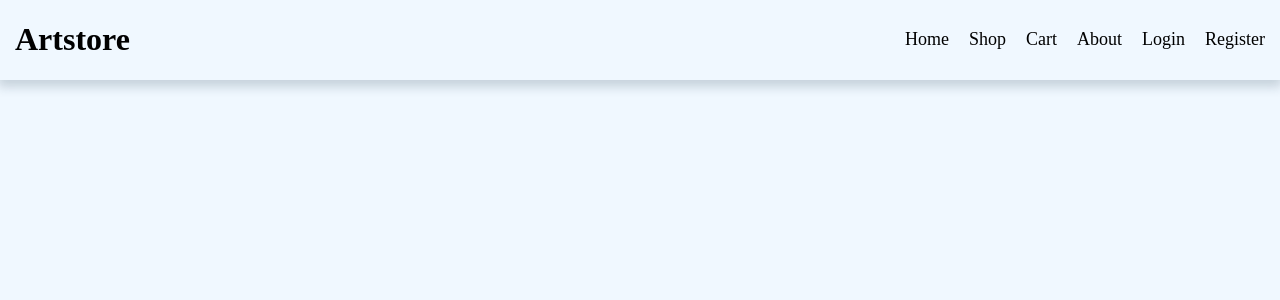
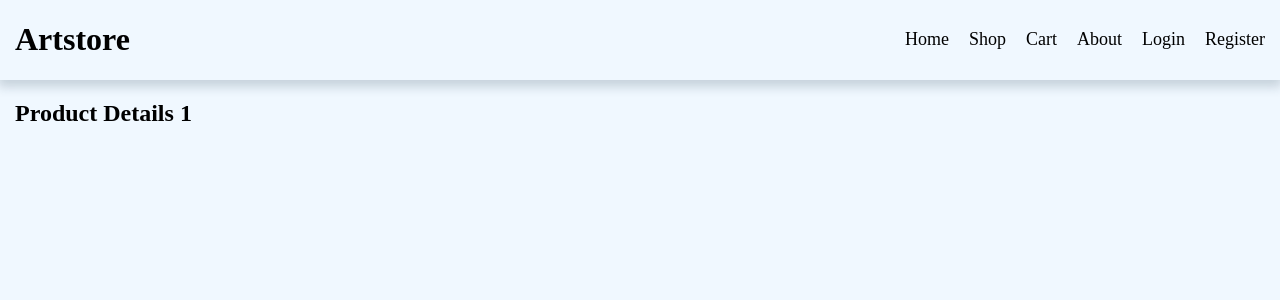
Before and after one commit to dstrizhakov/artstore, a React (Vite) app: page /shop/1 in a window 1280 px wide. Shown: the top 300 px of the page. Built offline with nearby package versions, Linux system fonts and the light colour scheme.

Commit message:
feat: add parameters for routing

```diff
--- a/src/App.tsx
+++ b/src/App.tsx
@@ -1,32 +1,39 @@
 import { ReactNode, FC } from 'react';
-
-import { BrowserRouter, Routes, Route } from 'react-router-dom';
+import {
+  Route,
+  RouterProvider,
+  createBrowserRouter,
+  createRoutesFromElements,
+} from 'react-router-dom';
 import Home from './pages/Home';
 import About from './pages/About';
-import Header from './components/Header/Header';
 import Shop from './pages/Shop';
 import Cart from './pages/Cart';
 import Login from './pages/Login';
 import Register from './pages/Register';
+import ProductDetails from './pages/ProductDetails';
+import RootLayout from './layouts/RootLayout';
+import ShopLayout from './layouts/ShopLayout';
 
+const router = createBrowserRouter(
+  createRoutesFromElements(
+    <Route path="/" element={<RootLayout />}>
+      <Route index element={<Home />} />
+
+      <Route path="shop" element={<ShopLayout />}>
+        <Route index element={<Shop />} />
+        <Route path=":id" element={<ProductDetails />} />
+      </Route>
+
+      <Route path="cart" element={<Cart />} />
+      <Route path="about" element={<About />} />
+      <Route path="login" element={<Login />} />
+      <Route path="register" element={<Register />} />
+    </Route>
+  )
+);
 const App: FC = (): ReactNode => {
-  return (
-    <BrowserRouter>
-      <Header />
-      <main>
-        <div className="container">
-          <Routes>
-            <Route path="/" element={<Home />} />
-            <Route path="shop" element={<Shop />} />
-            <Route path="cart" element={<Cart />} />
-            <Route path="about" element={<About />} />
-            <Route path="login" element={<Login />} />
-            <Route path="register" element={<Register />} />
-          </Routes>
-        </div>
-      </main>
-    </BrowserRouter>
-  );
+  return <RouterProvider router={router} />;
 };
 
 export default App;
--- /dev/null
+++ b/src/layouts/RootLayout.tsx
@@ -0,0 +1,20 @@
+import { FC, ReactNode } from 'react';
+import { Outlet } from 'react-router';
+import Header from '../components/Header/Header';
+
+const RootLayout: FC = (): ReactNode => {
+  return (
+    <div>
+      <Header />
+
+      <main>
+        <div className="container">
+          <Outlet />
+        </div>
+      </main>
+
+    </div>
+  );
+};
+
+export default RootLayout;
--- /dev/null
+++ b/src/layouts/ShopLayout.tsx
@@ -0,0 +1,8 @@
+import { FC, ReactNode } from 'react';
+import { Outlet } from 'react-router';
+
+const ShopLayout: FC = (): ReactNode => {
+  return <Outlet />;
+};
+
+export default ShopLayout;
--- /dev/null
+++ b/src/pages/ProductDetails.tsx
@@ -0,0 +1,14 @@
+import { FC } from 'react';
+import { useParams } from 'react-router';
+
+const ProductDetails: FC = () => {
+  const { id } = useParams();
+
+  return (
+    <div>
+      <h2>Product Details {id}</h2>
+    </div>
+  );
+};
+
+export default ProductDetails;
--- a/src/pages/Shop.tsx
+++ b/src/pages/Shop.tsx
@@ -4,6 +4,7 @@ const Shop: FC = () => {
   return (
     <div>
       <h1>Shop Page</h1>
+      <a href="/shop/id">Product Details</a>
     </div>
   );
 };
```
